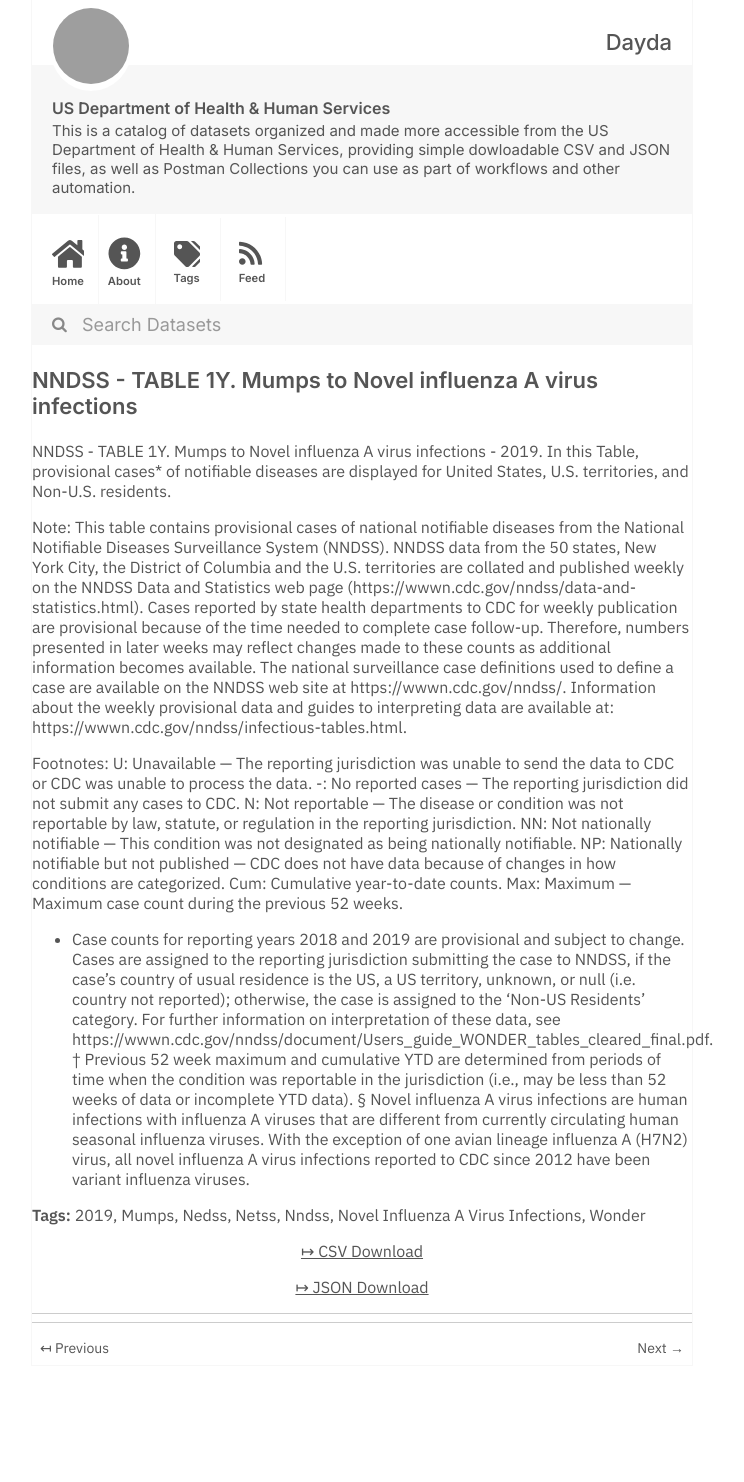
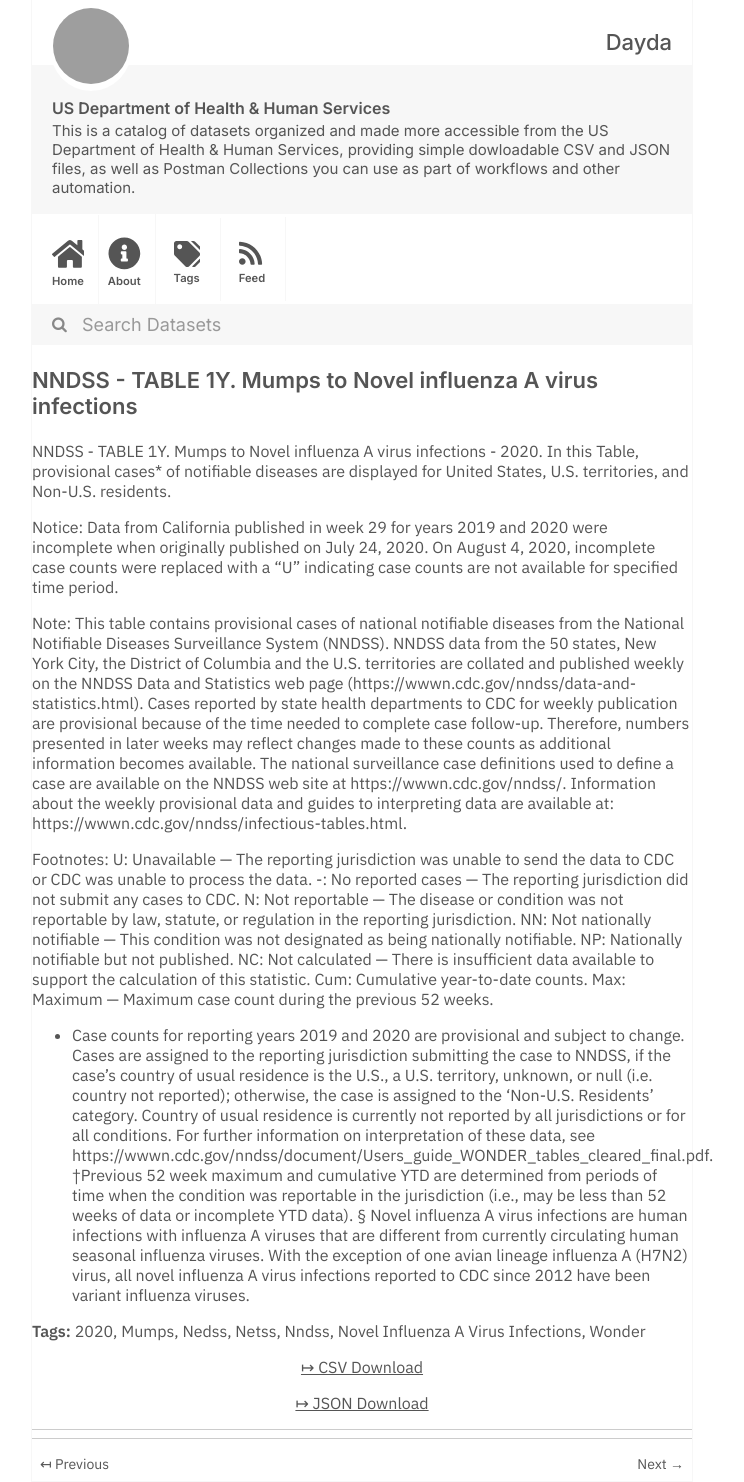
Before and after one commit to dayda-entities/us-department-of-health-and-human-services, a Jekyll site: the page built from _posts/2020-11-10-nndss-table-1y.-mumps-to-novel-influenza-a-virus-infections.md, in a window 1280 px wide. Shown: the whole page, without its empty margins (278-1022 px from the left). Built offline with Jekyll 4.4.1, drawn with Linux system fonts in a browser that asks for light colours; before the commit the page ends 1366 px from its top, so only the background shows below that; grey boxes are pictures that could not be loaded.

Commit message:
Publish Data

```diff
--- a/_posts/2020-11-10-nndss-table-1y.-mumps-to-novel-influenza-a-virus-infections.md
+++ b/_posts/2020-11-10-nndss-table-1y.-mumps-to-novel-influenza-a-virus-infections.md
@@ -1,11 +1,11 @@
 ---
 title: NNDSS - TABLE 1Y. Mumps to Novel influenza A virus infections
-created: '2020-11-10T16:17:46.407128'
-modified: '2021-04-17T02:56:11.759210'
+created: '2020-11-10T16:16:34.500898'
+modified: '2021-04-30T02:03:19.909491'
 state: active
 type: dataset
 tags:
-  - '2019'
+  - '2020'
   - Mumps
   - Nedss
   - Netss
@@ -13,12 +13,14 @@ tags:
   - Novel Influenza A Virus Infections
   - Wonder
 groups: []
-csv_url: 'https://data.cdc.gov/api/views/cjin-8pa3/rows.csv?accessType=DOWNLOAD'
-json_url: 'https://data.cdc.gov/api/views/cjin-8pa3/rows.json?accessType=DOWNLOAD'
+csv_url: 'https://data.cdc.gov/api/views/espg-acwi/rows.csv?accessType=DOWNLOAD'
+json_url: 'https://data.cdc.gov/api/views/espg-acwi/rows.json?accessType=DOWNLOAD'
 layout: post
 
 ---
-NNDSS - TABLE 1Y. Mumps to Novel influenza A virus infections - 2019. In this Table, provisional cases* of notifiable diseases are displayed for United States, U.S. territories, and Non-U.S. residents.
+NNDSS - TABLE 1Y. Mumps to Novel influenza A virus infections - 2020. In this Table, provisional cases* of notifiable diseases are displayed for United States, U.S. territories, and Non-U.S. residents.
+
+Notice: Data from California published in week 29 for years 2019 and 2020 were incomplete when originally published on July 24, 2020. On August 4, 2020, incomplete case counts were replaced with a "U" indicating case counts are not available for specified time period.
 
 Note:
 This table contains provisional cases of national notifiable diseases from the National Notifiable Diseases Surveillance System (NNDSS). NNDSS data from the 50 states, New York City, the District of Columbia and the U.S. territories are collated and published weekly on the NNDSS Data and Statistics web page (https://wwwn.cdc.gov/nndss/data-and-statistics.html). Cases reported by state health departments to CDC for weekly publication are provisional because of the time needed to complete case follow-up. Therefore, numbers presented in later weeks may reflect changes made to these counts as additional information becomes available. The national surveillance case definitions used to define a case are available on the NNDSS web site at https://wwwn.cdc.gov/nndss/. Information about the weekly provisional data and guides to interpreting data are available at: https://wwwn.cdc.gov/nndss/infectious-tables.html.
@@ -28,9 +30,10 @@ U: Unavailable — The reporting jurisdiction was unable to send the data to CDC
 -: No reported cases — The reporting jurisdiction did not submit any cases to CDC.
 N: Not reportable — The disease or condition was not reportable by law, statute, or regulation in the reporting jurisdiction.
 NN: Not nationally notifiable — This condition was not designated as being nationally notifiable.
-NP: Nationally notifiable but not published — CDC does not have data because of changes in how conditions are categorized.
+NP: Nationally notifiable but not published.
+NC: Not calculated — There is insufficient data available to support the calculation of this statistic.
 Cum: Cumulative year-to-date counts.
 Max: Maximum — Maximum case count during the previous 52 weeks.
-* Case counts for reporting years 2018 and 2019 are provisional and subject to change. Cases are assigned to the reporting jurisdiction submitting the case to NNDSS, if the case's country of usual residence is the US, a US territory, unknown, or null (i.e. country not reported); otherwise, the case is assigned to the 'Non-US Residents' category. For further information on interpretation of these data, see https://wwwn.cdc.gov/nndss/document/Users_guide_WONDER_tables_cleared_final.pdf.
-† Previous 52 week maximum and cumulative YTD are determined from periods of time when the condition was reportable in the jurisdiction (i.e., may be less than 52 weeks of data or incomplete YTD data).
+* Case counts for reporting years 2019 and 2020 are provisional and subject to change. Cases are assigned to the reporting jurisdiction submitting the case to NNDSS, if the case's country of usual residence is the U.S., a U.S. territory, unknown, or null (i.e. country not reported); otherwise, the case is assigned to the 'Non-U.S. Residents' category. Country of usual residence is currently not reported by all jurisdictions or for all conditions. For further information on interpretation of these data, see https://wwwn.cdc.gov/nndss/document/Users_guide_WONDER_tables_cleared_final.pdf.
+†Previous 52 week maximum and cumulative YTD are determined from periods of time when the condition was reportable in the jurisdiction (i.e., may be less than 52 weeks of data or incomplete YTD data).
 § Novel influenza A virus infections are human infections with influenza A viruses that are different from currently circulating human seasonal influenza viruses. With the exception of one avian lineage influenza A (H7N2) virus, all novel influenza A virus infections reported to CDC since 2012 have been variant influenza viruses.
```
